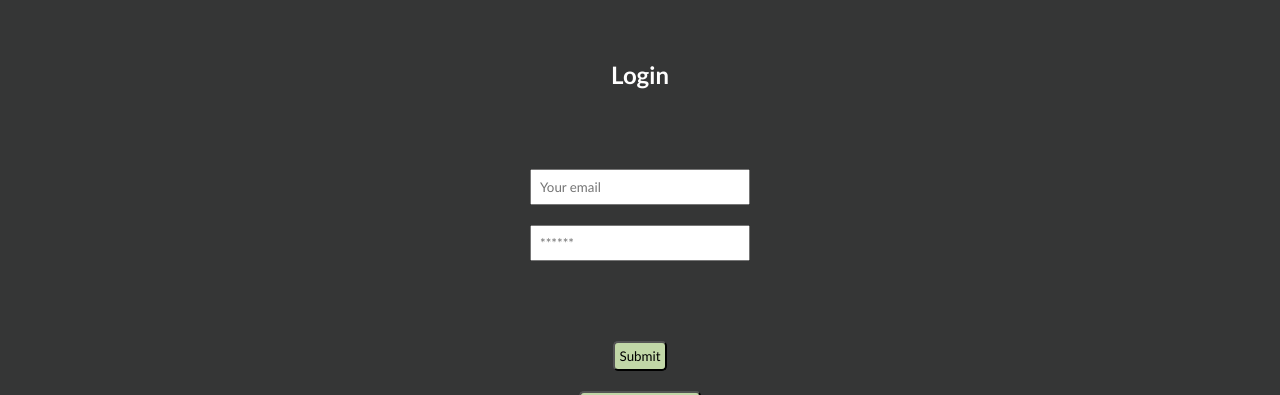
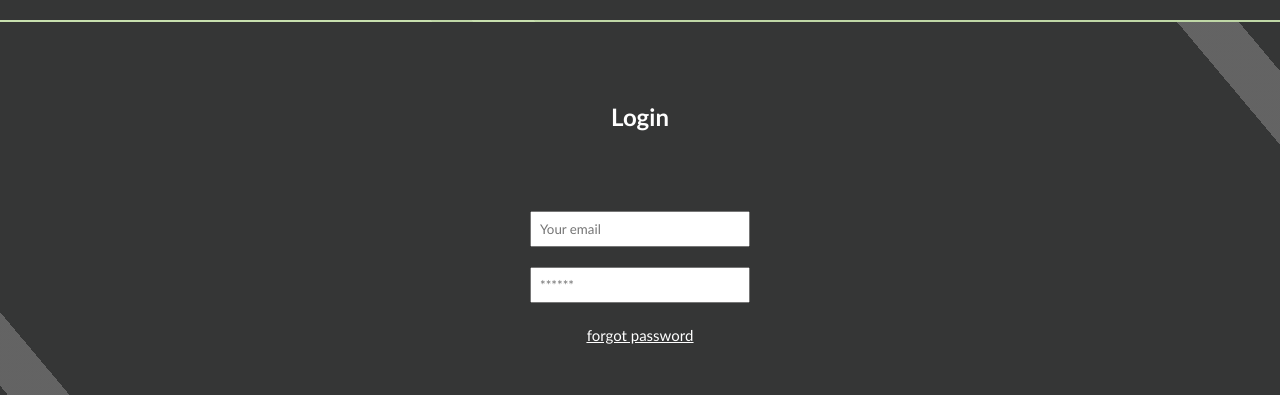
Before and after one commit to lilpinc/Rock-Climbing-Log, a React (Vite) app in the folder client/: page /Login in a window 1280 px wide. Shown: the part 160-555 px from the top of the page. Built offline with nearby package versions, Linux system fonts and the light colour scheme.

Commit message:
added a forgotpassword page, nothing in it yet, updated a bit of css to the homepage and login/signup page

```diff
--- a/client/index.html
+++ b/client/index.html
@@ -9,6 +9,6 @@
   </head>
   <body>
     <div id="root"></div>
-    <script type="module" src="src/main.jsx"></script>
+    <script type="module" src="/src/main.jsx"></script>
   </body>
 </html>
--- a/client/public/css/Header.css
+++ b/client/public/css/Header.css
@@ -24,5 +24,4 @@
     width: 145px;
     border: solid black 1px;
     border-radius: 50%;
-
 }
--- a/client/public/css/Home.css
+++ b/client/public/css/Home.css
@@ -11,12 +11,17 @@
     margin-bottom: 20px;
     font-size: 40px;
 }
+.articleinformation {
+    background-color: #e4ffc3cc;
+    background: linear-gradient(50deg, hsla(87, 100%, 88%, 0.6) 21%, #89938080 21% 23%, hsla(87, 100%, 88%, 0.6) 23% 26%, #89938080 26% 95%,hsla(87, 100%, 88%, 0.6) 95% 98%, #89938080 98% 100%);
+    padding-bottom: 10%;
+}
 
 .article {
-    background-color: rgba(243, 254, 230, 0.5);
     height: 90%;
     display: flex;
     margin-bottom: 0;
+    padding-top: 5%;
 }
 
 .header {
@@ -29,7 +34,7 @@
 }
 
 #catch2 {
-    margin-bottom: 10vh;
+    margin: 10vh 0vw;
 }
 
 .pictures {
@@ -47,7 +52,7 @@
 }
 
 .pics {
-    border: solid rgb(44, 44, 44) 1px;
+    border: solid rgb(44, 44, 44) 2px;
     border-radius: 10px;
     object-fit: cover;
 }
@@ -96,7 +101,7 @@
 
 .hidden {
     opacity: 0;
-    transition: all 1.5s;
+    transition: all 1.0s;
 }
 
 .show {
@@ -104,7 +109,7 @@
 }
 
 .startbtn {
-    background-color: rgba(228, 255, 195, 0.8);
+    background-color: #e4ffc3cc;
     padding: 5px;
     margin-top: 80px;
     border-radius: 5px;
@@ -116,4 +121,5 @@
 #add{
     color: black;
     text-decoration: none;
+    font-size: 18px;
 }
--- a/client/public/css/login.css
+++ b/client/public/css/login.css
@@ -1,11 +1,13 @@
 .login-main{
 text-align: center;
-background-color: rgb(53, 54, 54);
+background-color: #353636;
+border-top: hsla(89, 100%, 88%, 0.8) solid 2px;
 color: white;
 height: 100vh;
 }
 .login-title{
     margin: 40px;
+    margin-top: 80px;
 }
 .login-form{
     margin-top: 20px;
@@ -25,3 +27,13 @@ height: 100vh;
 .create-btn{
     margin-top: 20px;
 }
+.forgot{
+    padding-top: 20px;
+    text-decoration: underline;
+    color: white;
+    font-size: 18px;
+}
+.backgroundlines {
+    background: linear-gradient(50deg, hsl(0, 0%, 39%) 21%, #353636 21% 23%, hsl(0, 0%, 39%) 23% 26%, #353636 26% 95%,hsl(0, 0%, 39%) 95% 98%, #353636 98% 100%);
+    padding-bottom: 10%;
+}
--- a/client/src/components/Home Page/Home.jsx
+++ b/client/src/components/Home Page/Home.jsx
@@ -30,6 +30,7 @@ export default function Home() {
         <h1 id="headline">Welcome to Daily Sends!</h1>
         <p>Where you can log your training workouts and climbing achievements!</p>
       </div>
+      <div className='articleinformation'>
       <article className="article">
         <div className="article-info">
           <h2 id="catch1" ref={(el) => hiddenElementsRef.current.push(el)} className="hidden"> Log Your Outdoor Climbing Sends</h2>
@@ -48,10 +49,11 @@ export default function Home() {
         </div>
         <div className="article-info2">
           <h2 id="catch2" ref={(el) => hiddenElementsRef.current.push(el)} className="hidden"> Track Your Fitness Training Progress</h2>
-          <p ref={(el) => hiddenElementsRef.current.push(el)} className="hidden"> I know we all want to climb 24/7 but sometimes thats just not realistic. Might as well do some other activities in the meantime! Record your daily workouts i.e. running, lifting, swimming, climbing, cycling, etc. Yes, I know its not as cool as climbing but hey, it's only going to make you more fit and ready to send hard things later. Record all your workouts so you can keep track of your training and see improvements in your fitness off the wall! Remember to leave comments on how movements felt, what weight you lifted, how fast you went, and don't forget HR during, after, and at rest to monitor recovery.</p>
+          <p ref={(el) => hiddenElementsRef.current.push(el)} className="hidden"> We all want to climb 24/7 but sometimes thats just not realistic. Might as well do some other activities in the meantime! Record your daily workouts i.e. running, lifting, swimming, climbing, cycling, etc. Yes, its not as cool as climbing but hey, it's only going to make you more fit and ready to send hard things later. Record all your workouts so you can keep track of your training and see improvements in your fitness off the wall! Remember to leave comments on how movements felt, what weight you lifted, how fast you went, and don't forget HR during, after, and at rest to monitor recovery.</p>
           <button ref={(el) => hiddenElementsRef.current.push(el)} className='hidden startbtn'><Link  to="/MyTraining" id="add">Add a Training Session</Link></button>
         </div>
       </article>
-    </ div>
+      </div>
+    </div>
   )
 }
--- a/client/src/main.jsx
+++ b/client/src/main.jsx
@@ -13,6 +13,7 @@ import AddClimb from './pages/addClimb'
 import MyTraining from './pages/myTraining';
 import SingleTraining from  './pages/singleTraining';
 import AddTraining from './pages/addTraining'
+import ForgotPassword from './pages/forgotPassword'
 
 
 
@@ -58,6 +59,10 @@ const router = createBrowserRouter([
         path:'/AddTraining',
         element: <AddTraining />
       },
+      {
+        path:'/ForgotPassword',
+        element: <ForgotPassword />
+      },
     ]
   }
 ])
--- /dev/null
+++ b/client/src/pages/forgotPassword.jsx
@@ -0,0 +1,5 @@
+const ForgotPassword = (props) => {
+
+}
+
+export default ForgotPassword;
--- a/client/src/pages/login.jsx
+++ b/client/src/pages/login.jsx
@@ -42,7 +42,7 @@ const Login = (props) => {
   };
 
   return (
-    <main className="login-main">
+    <main className="login-main backgroundlines">
       <div className="img">
         <div className="card">
           <h2 className="login-title">Login</h2>
@@ -70,6 +70,9 @@ const Login = (props) => {
                   value={formState.password}
                   onChange={handleChange}
                 />
+                <div className="forgot">
+                <Link to="/ForgotPassword" style={{color: "white", fontSize: "15px" }}>forgot password</Link>
+                </div>
                 <button
                   className="startbtn"
                   style={{ cursor: 'pointer' }}
--- a/client/src/pages/signup.jsx
+++ b/client/src/pages/signup.jsx
@@ -50,7 +50,7 @@ const SignUp = (props) => {
     };
 
     return (
-        <main className="login-main">
+        <main className="login-main backgroundlines">
         <div className="img">
           <div className="card">
             <h2 className="login-title">Sign Up</h2>
--- a/client/vite.config.js
+++ b/client/vite.config.js
@@ -3,11 +3,11 @@ import react from '@vitejs/plugin-react'
 
 // https://vitejs.dev/config/
 export default defineConfig({
-  base: '',
-  root: 'src',
-  build: {
-    outDir: './dist'
-  },
+  // base: '',
+  // root: 'src',
+  // build: {
+  //   outDir: './dist'
+  // },
   plugins: [react()],
   server: {
     port: 3000,
```
